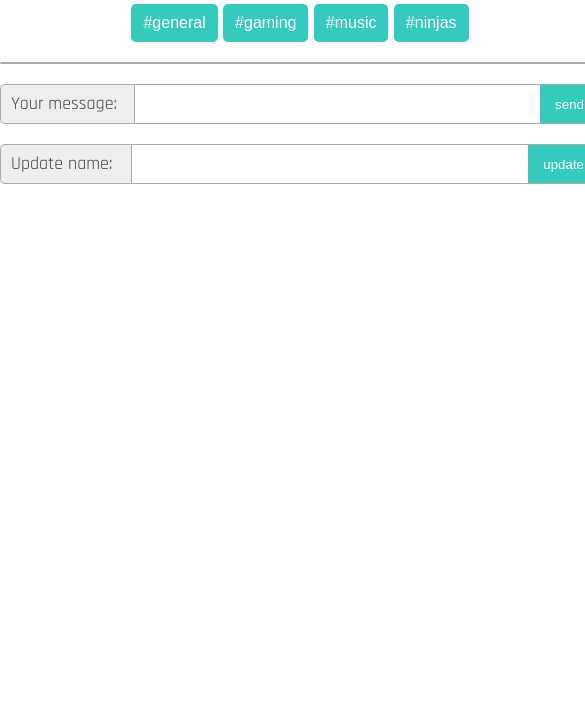
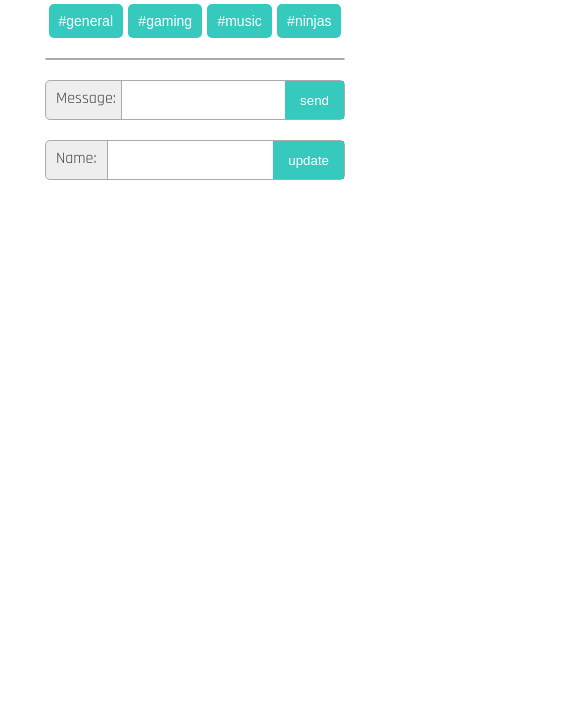
Before and after one commit to Haxikowy/thenetninja-realtime-chatroom, a plain HTML site: page index.html in a window 390 px wide. Shown: the part 123-844 px from the top of the page, 585 px wide, since content can reach past the window. Drawn offline with Linux system fonts and the light colour scheme; no server answers.

Commit message:
Added a bit of RWD

```diff
--- /dev/null
+++ b/css/media-queries.css
@@ -0,0 +1,25 @@
+@media(max-width: 700px){
+  body{
+  position: relative;
+  }
+  .container {
+    margin: 30px auto;
+    min-width: 300px;
+    max-width: 300px;
+  }
+  .btn {
+    font-size: .7rem;
+    padding: 9px 10px;
+  }
+  .message {
+    padding: 15px;
+    font-size: .85rem;
+  }
+  .message-name {
+    font-size: 1.1rem;
+  }
+  .input-group label{
+    flex: 1;
+    font-size: .8em;
+  }
+}
--- a/style.css
+++ b/css/style.css
@@ -86,7 +86,7 @@ nav {
 }
 
 .input-group label {
-  flex: 1.2;
+  flex: .5;
   padding: 7px 10px;
   width: 25%;
   height: 100%;
--- a/index.html
+++ b/index.html
@@ -4,7 +4,8 @@
   <meta charset="UTF-8">
   <meta http-equiv="X-UA-Compatible" content="IE=edge">
   <meta name="viewport" content="width=device-width, initial-scale=1.0">
-  <link rel="stylesheet" href="style.css">
+  <link rel="stylesheet" href="css/style.css">
+  <link rel="stylesheet" href="css/media-queries.css">
   <title>Chat</title>
 </head>
 
@@ -21,17 +22,17 @@
     <ul class="message-list">
     </ul>
 
-    <form class="message-form">
+    <form class="message-form" autocomplete="off">
       <div class="input-group">
-        <label for="addChat">Your message:</label>
+        <label for="addChat">Message:</label>
         <input type="text" name="addChat" id="addChat">
         <input type="submit" value="send">
       </div>
     </form>
 
-    <form class="name-form">
+    <form class="name-form" autocomplete="off">
       <div class="input-group">
-        <label for="name">Update name:</label>
+        <label for="name">Name:</label>
         <input type="text" name="name" id="name">
         <input type="submit" value="update">
       </div>
```
